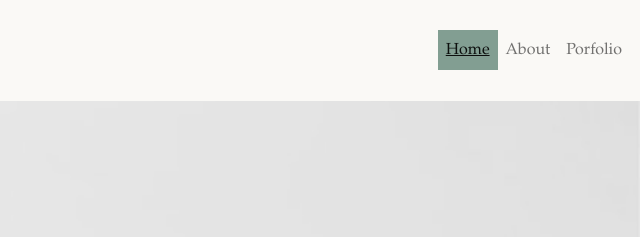
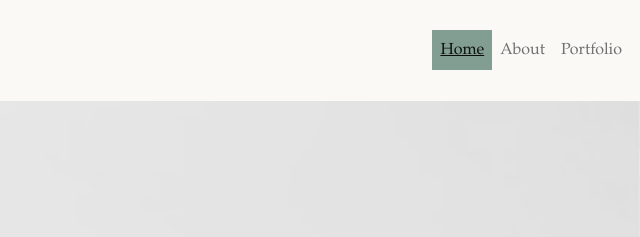
Before and after one commit to vhoutenk/kimberlyvanhouten, a plain HTML site: page index.html in a window 1280 px wide. Shown: the top 237 px of the page, 640-1280 px from the left. Drawn offline with nearby package versions, Linux system fonts and the light colour scheme.

Commit message:
Update index.html

```diff
--- a/index.html
+++ b/index.html
@@ -46,7 +46,7 @@
                         <a class="nav-link" href="about.html"> About </a>
                     </li>
                     <li class="nav-item">
-                        <a class="nav-link" href="portfolio.html"> Porfolio </a>
+                        <a class="nav-link" href="portfolio.html"> Portfolio </a>
                     </li>
                     <!--
     <li class="nav-item dropdown">
```
